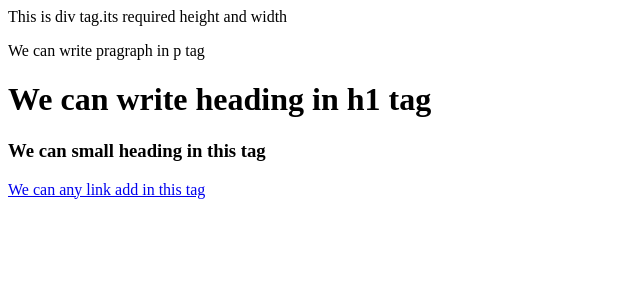
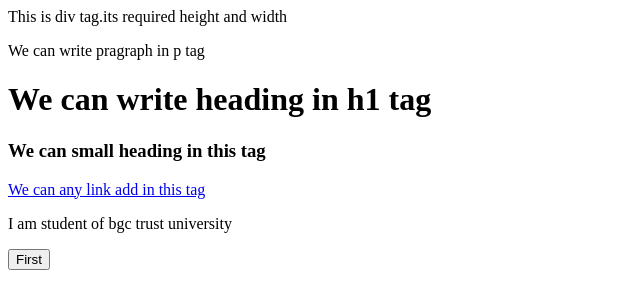
Before and after one commit to RakibulEshan/life-story, a plain HTML site: page index.html in a window 1280 px wide. Shown: the whole page, without its empty margins (0-640 px from the left). Drawn offline with Linux system fonts and the light colour scheme.

Commit message:
some changes code

```diff
--- a/index.html
+++ b/index.html
@@ -10,7 +10,8 @@
         <h3>We can small heading in this tag</h3>
         <a href="#">We can any link add in this tag</a>
         <br>
-
+         <p>I am student of bgc trust university</p>
+         <button>First</button>
 
     </body>
 </html>
```
